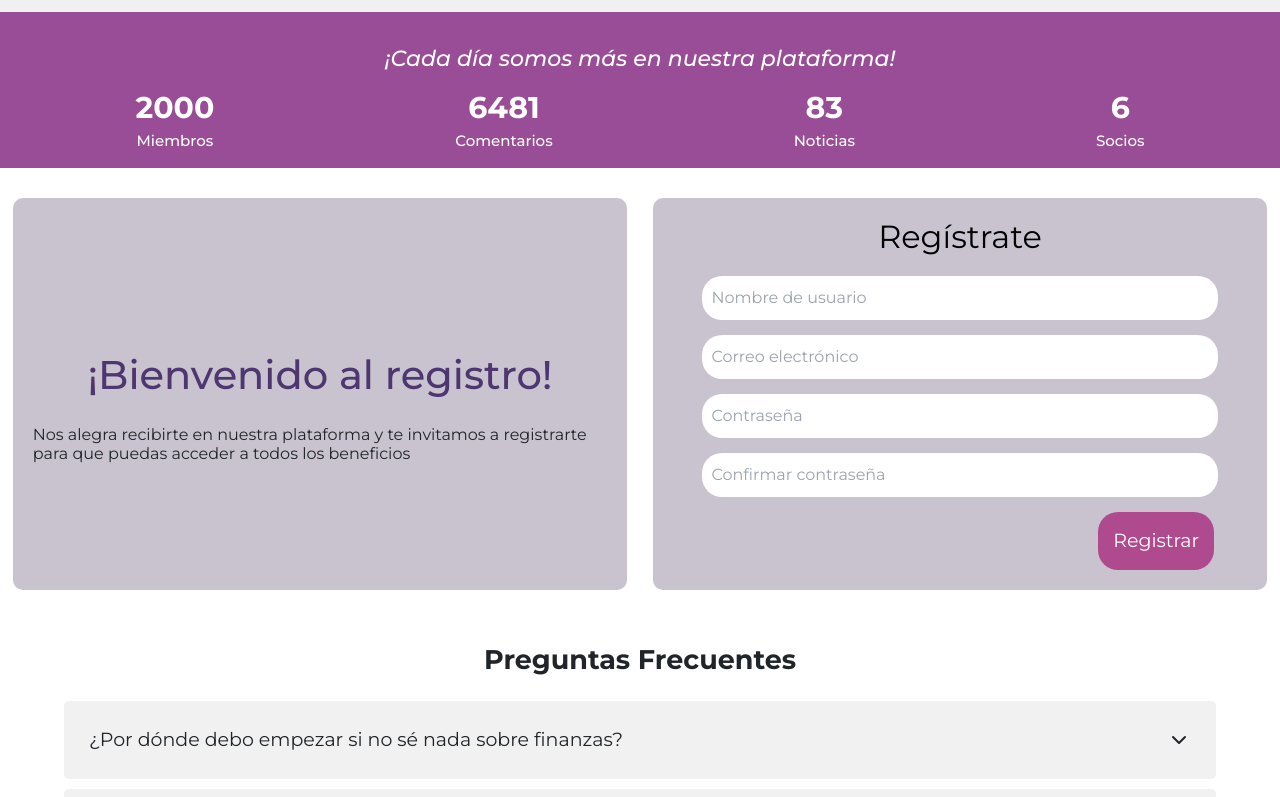
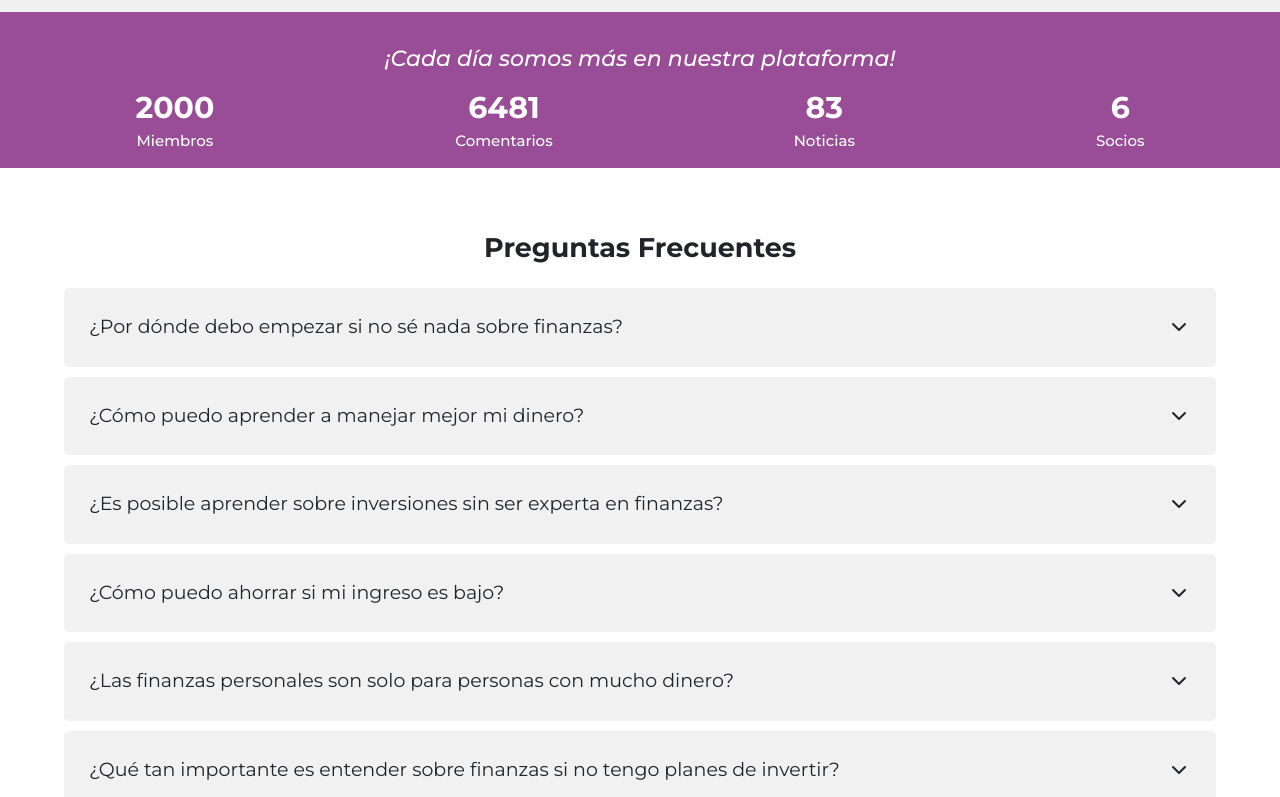
Before and after one commit to feerness/finanfem-web, a React (Vite) app in the folder frontend/: page / in a window 1280 px wide. Shown: the part 1684-2481 px from the top of the page. Built offline with nearby package versions, Linux system fonts and the light colour scheme; no server answers.

Commit message:
haciendo commit

```diff
--- a/frontend/src/components/HomePage/formsHome.css
+++ /dev/null
@@ -1,126 +0,0 @@
-/* Contenedor principal que usa Flexbox para organizar el saludo y el formulario */
-.caja {
-  display: flex;
-  justify-content: space-between; /* Espacia los elementos a la izquierda y derecha */
-  align-items: stretch;
-  background-color:white;
-  width: 100%;
-  border-radius: 10px;
-  overflow: hidden;
-  font-family: "Poppins", sans-serif;
-  flex-wrap: wrap; /* Permite que los elementos se apilen en pantallas pequeñas */
-}
-
-.saludo, .form-container {
-  background-color: #c8c3cf;
-  width: 48%; /* Ambos cuadros tienen la misma anchura */
-  margin: 10px 1%; /* Espacio alrededor de los cuadros */
-  border-radius: 10px;
-  padding: 20px; /* Añade espacio interno */
-  box-sizing: border-box;
-  display: flex;
-  flex-direction: column;
-  justify-content: center;
-}
-
-/* Estilo para el contenido dentro del cuadro de Saludo */
-.saludo p:nth-of-type(1) { /*Titulo*/
-  font-size: 2.5rem;
-  display: flex;
-  justify-content: center;
-  margin: 20px 0;
-  line-height: 1.5;
-  color: #4e3670;
-  font-weight: 500;
-}
-
-.saludo p:nth-of-type(2) { /*Texto*/
-  display: flex;
-  color: #000;
-  margin: 10px 40px 10px;
-  font-size: 1.8rem;
-  line-height: 53px;
-}
-
-/* Estilo para el contenido dentro del cuadro de Formulario */
-.form-container h1 {
-  font-size: 2rem;
-  margin-bottom: 20px;
-  color: #000000;
-  text-align: center;
-}
-
-.register-form {
-  display: flex;
-  flex-direction: column;
-  align-items: center;
-  position: relative;
-  flex-grow: 1;
-}
-
-.register-form input[type="text"],
-.register-form input[type="email"],
-.register-form input[type="password"] {
-  width: 90%;
-  padding: 10px;
-  margin-bottom: 15px;
-  border-radius: 20px;
-  border: none;
-  font-size: 16px;
-  background-color: #fff;
-  color: #000;
-  box-sizing: border-box;
-}
-
-.register-form button {
-  width: auto;
-  padding: 15px;
-  border-radius: 20px;
-  border: none;
-  background-color: #b04a8f;
-  color: #fff;
-  font-size: 19px;
-  cursor: pointer;
-  align-self: flex-end;
-  margin-right: 33px;
-
-}
-
-.register-form button:hover {
-  background-color: #a04888;
-}
-
-
-
-/* Responsivo: Ajustes para pantallas pequeñas */
-@media (max-width: 768px) {
-  .caja {
-    flex-direction: column; /* Apila los cuadros en una columna */
-  }
-
-  .saludo, .form-container {
-    width: 100%; /* Cuadros ocupan toda la anchura en pantallas pequeñas */
-    margin: 10px 0; /* Reduce los márgenes */
-  }
-
-  .saludo p:nth-of-type(1) {
-    display: flex;
-    text-align: center;
-    font-size: 2rem;
-    line-height: 1;
-    color: #4e3670;
-    font-weight: 500;
-  }
-
-  .saludo p:nth-of-type(2){
-    font-size: 1.5rem;
-    text-align: center;
-    line-height: 1.5;
-
-  }
-
-  .form-container h1 {
-    font-size: 1.7rem;
-
-  }
-}
--- a/frontend/src/components/HomePage/formsHome.jsx
+++ /dev/null
@@ -1,98 +0,0 @@
-
-import { useNavigate} from "react-router-dom";
-import { useState } from 'react';
-import "./formsHome.css";
-
-const Saludo = () => {
-  return (
-    <div className="saludo">
-      <p>¡Bienvenido al registro!
-      </p>
-      <h2> Nos alegra recibirte en nuestra plataforma y te invitamos a registrarte para que puedas acceder a todos los beneficios</h2>
-
-    </div>
-  );
-};
-
-const RegisterForm = () => {
-  const [registerEmail, setRegisterEmail] = useState("");
-  const [registerUsername, setRegisterUsername] = useState("");
-  const [registerPassword, setRegisterPassword] = useState("");
-  const [confirmPassword, setConfirmPassword] = useState("");
-  const navigate = useNavigate();
-
-  const handleRegisterSubmit = (event) => {
-    event.preventDefault();
-
-    if (registerPassword !== confirmPassword) {
-      alert("¡Las contraseñas no coinciden!");
-      return;
-    }
-
-    if (registerEmail && registerUsername && registerPassword) {
-      console.log("Register:", {
-        email: registerEmail,
-        username: registerUsername,
-        password: registerPassword,
-      });
-      alert("¡Registro exitoso!");
-      navigate("/"); // Redirige a la página principal
-    } else {
-      alert("Por favor, complete todos los campos.");
-    }
-
-    // Limpia el formulario
-    setRegisterEmail("");
-    setRegisterUsername("");
-    setRegisterPassword("");
-    setConfirmPassword("");
-  };
-
-  return (
-    <form className="register-form" onSubmit={handleRegisterSubmit}>
-      <input
-        type="text"
-        id="registerUsername"
-        value={registerUsername}
-        onChange={(e) => setRegisterUsername(e.target.value)}
-        placeholder="Nombre de usuario"
-      />
-      <input
-        type="email"
-        id="registerEmail"
-        value={registerEmail}
-        onChange={(e) => setRegisterEmail(e.target.value)}
-        placeholder="Correo electrónico"
-      />
-      <input
-        type="password"
-        id="registerPassword"
-        value={registerPassword}
-        onChange={(e) => setRegisterPassword(e.target.value)}
-        placeholder="Contraseña"
-      />
-      <input
-        type="password"
-        id="registerConfirmPassword"
-        value={confirmPassword}
-        onChange={(e) => setConfirmPassword(e.target.value)}
-        placeholder="Confirmar contraseña"
-      />
-      <button type="submit">Registrar</button>
-    </form>
-  );
-};
-
-const CajaR = () => {
-  return (
-    <div className="caja">
-      <Saludo />
-      <div className="form-container">
-        <h1>Regístrate</h1>
-        <RegisterForm />
-      </div>
-    </div>
-  );
-};
-
-export default CajaR;
--- a/frontend/src/components/Recursos/RecursosCliente.css
+++ b/frontend/src/components/Recursos/RecursosCliente.css
@@ -112,7 +112,7 @@
 
 /* Estilo para el encabezado */
 .header1 h2 {
-  font-size: 1.5em;
+  font-size: 1.9em;
   margin-bottom: 15px;
   color: #7130cb;
   text-align: center;
@@ -120,7 +120,9 @@
 
 /* Estilo para el texto informativo */
 .info-header1 p {
-  font-size: 1em;
+  font-size: 1.2em;
+  text-align: center;
   margin-bottom: 15px;
   color: #333;
+  margin: 20px;
 }
--- a/frontend/src/pages/HomePage.jsx
+++ b/frontend/src/pages/HomePage.jsx
@@ -5,7 +5,6 @@ import InfoNosotras from "../components/HomePage/infoF";
 import NuestraMision from "../components/HomePage/nuestraM";
 import BarraContadores from "../components/HomePage/barraContadores";
 import PreguntasFrecu from "../components/HomePage/preguntasFrecuentes";
-import CajaR from "../components/HomePage/formsHome";
 
 
 function HomePage() {
@@ -16,7 +15,6 @@ function HomePage() {
       <InfoNosotras />
       <NuestraMision />
       <BarraContadores />
-      <CajaR />
       <PreguntasFrecu />
     </div>
   );
```
